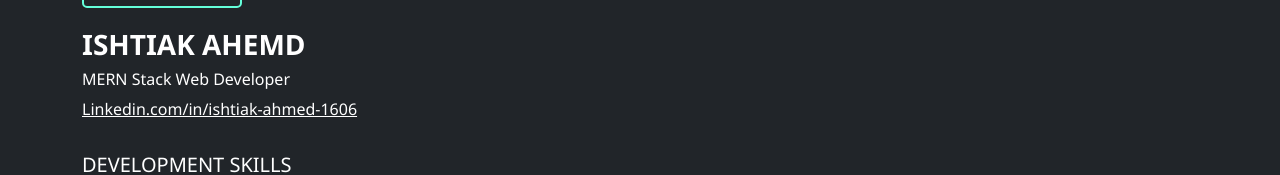
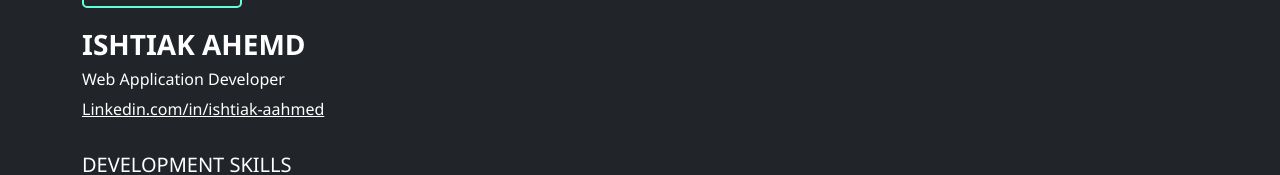
Before and after one commit to ishtiak-ahmed/portfolio, a React (Create React App) app: page /resume in a window 1280 px wide. Shown: the part 346-521 px from the top of the page. Built offline with nearby package versions, Linux system fonts and the light colour scheme.

Commit message:
info updated

```diff
--- a/public/index.html
+++ b/public/index.html
@@ -24,7 +24,7 @@
 
     <link rel="manifest" href="%PUBLIC_URL%/manifest.json" />
 
-    <title>Ishtiak Ahmed, MERN Stack Web Developer</title>
+    <title>Ishtiak Ahmed, Web Application Developer</title>
   </head>
   <body>
     <noscript>You need to enable JavaScript to run this app.</noscript>
--- a/src/Compontents/About/About.js
+++ b/src/Compontents/About/About.js
@@ -11,7 +11,7 @@ const About = () => {
                         <p>I am Ishtiak Ahmed, form Joypurhat, Bangladesh. I am a passionate Web Developer. Normally I use <strong>React, Bootstrap, Font Awesome</strong> to build the client side. For Back end I am currently using <strong>Node JS, Express JS, MongoDB</strong>.<br /> </p>
                         <p>I am open to learn New Technology and Improve my skills.</p>
                         <p>
-                            I am learning and developing some exciting projects since 2019. My <a href="https://github.com/ishtiak-ahmed" target='_blank' rel='noreferrer'>Github</a> and <a href="https://www.linkedin.com/in/ishtiak-ahmed-1606/" target='_blank' rel='noreferrer'>Linkedin</a> profile. You can reach me directly via email. <span color='#4e47dd'>iahmed1606@gmail.com</span>
+                            I am learning and developing some exciting projects since 2019. My <a href="https://github.com/ishtiak-ahmed" target='_blank' rel='noreferrer'>Github</a> and <a href="https://www.linkedin.com/in/ishtiak-aahmed/" target='_blank' rel='noreferrer'>Linkedin</a> profile. You can reach me directly via email. <span color='#4e47dd'>ishtiak.aahmed@gmail.com</span>
                             <br />
             Except coding, I also love to read books, solve puzzle, play chess.
             </p>
--- a/src/Compontents/Home/Header/Header.js
+++ b/src/Compontents/Home/Header/Header.js
@@ -13,7 +13,7 @@ const Header = () => {
                     <div className="text-white intro col-md-5 mt-5 py-5">
                         <h4>Hello, I am</h4>
                         <h1 className='text-uppercase fw-bold highlights'>Ishtiak Ahmed</h1>
-                        <h5 style={{ marginBottom: '50px' }}>MERN Stack (JavaScript) Web Developer</h5>
+                        <h5 style={{ marginBottom: '50px' }}>Web Application Developer</h5>
                         <div className="buttons">
 
                             <a className='button button-primary' href='https://drive.google.com/uc?export=download&id=1-k0oTG7HTX_bw7YlytvDR0g9Y4Cqiaz-&fbclid=IwAR39B3MTxTajAV0SklTaM5DgXS0lP5q24_LTSS4QKSh9S1nqzbeqdxV_TNI'>Download Resume</a>
--- a/src/Compontents/Resume/Resume.js
+++ b/src/Compontents/Resume/Resume.js
@@ -8,13 +8,13 @@ const Resume = () => {
                 <div>
                     <h2>My Resume</h2>
                     <a className='button button-primary' href='https://drive.google.com/uc?export=download&id=1-k0oTG7HTX_bw7YlytvDR0g9Y4Cqiaz-&fbclid=IwAR39B3MTxTajAV0SklTaM5DgXS0lP5q24_LTSS4QKSh9S1nqzbeqdxV_TNI'>Download Resume</a> <br />
-                    <a className='button button-secondary' href="https://github.com/ishtiak-ahmed" target='_blank' rel='noreferrer'>Github Profile</a> <br /> <a className='button button-secondary' href="https://www.linkedin.com/in/ishtiak-ahmed-1606/" target='_blank' rel='noreferrer'>Linkedin Profile</a>
+                    <a className='button button-secondary' href="https://github.com/ishtiak-ahmed" target='_blank' rel='noreferrer'>Github Profile</a> <br /> <a className='button button-secondary' href="https://www.linkedin.com/in/ishtiak-aahmed/" target='_blank' rel='noreferrer'>Linkedin Profile</a>
                 </div>
                 <div className="resume">
                     <div className="header">
                         <h3 className='text-uppercase fw-bold'>Ishtiak Ahemd</h3>
-                        <h6>MERN Stack Web Developer</h6>
-                        <p><a href="https://www.linkedin.com/in/ishtiak-ahmed-1606/" target='_blank' rel='noreferrer'>Linkedin.com/in/ishtiak-ahmed-1606</a></p>
+                        <h6>Web Application Developer</h6>
+                        <p><a href="https://www.linkedin.com/in/ishtiak-aahmed/" target='_blank' rel='noreferrer'>Linkedin.com/in/ishtiak-aahmed</a></p>
                     </div>
                     <div className="skills">
                         <h5 className="text-uppercase">Development Skills</h5>
```
